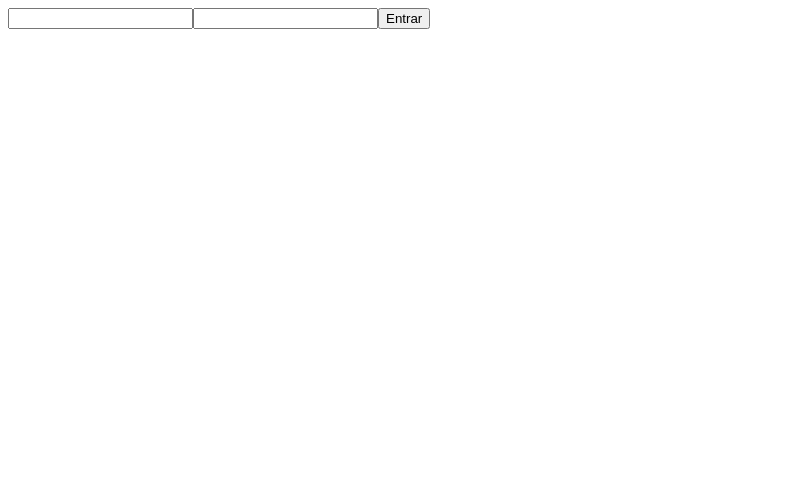
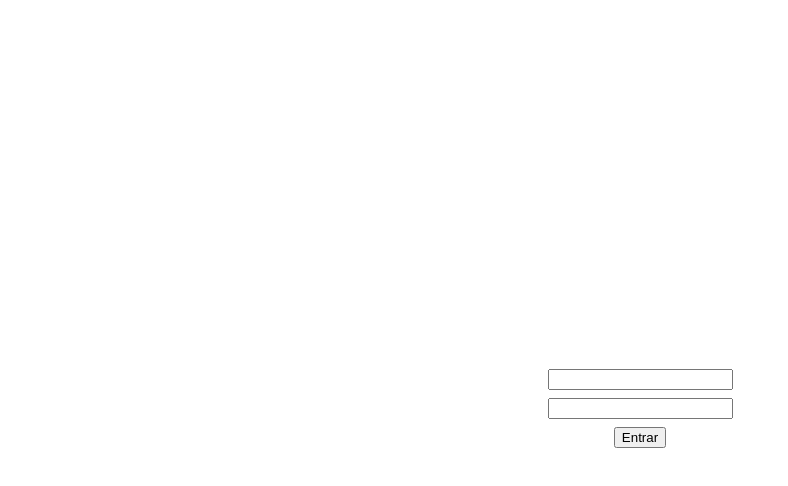
Before and after one commit to rafaeljunio/ignite-reactjs-auth, a Next.js app in the folder frontend/: page / in a window 1280 px wide. Shown: the top 486 px of the page, without its empty margins (0-788 px from the left). Built offline with nearby package versions, Linux system fonts and the light colour scheme.

Commit message:
Controle de permissões - Broadcast de logout

```diff
--- a/frontend/contexts/AuthContext.tsx
+++ b/frontend/contexts/AuthContext.tsx
@@ -1,8 +1,8 @@
-import { createContext, ReactNode, useState, useEffect } from "react";
-import { setCookie, parseCookies, destroyCookie } from 'nookies';
-import Router, { useRouter } from 'next/router';
+import { createContext, ReactNode, useEffect, useState } from "react";
+import { setCookie, parseCookies, destroyCookie } from 'nookies'
+import Router from 'next/router'
+
 import { api } from "../services/apiClient";
-
 
 type User = {
   email: string;
@@ -16,7 +16,8 @@ type SignInCredentials = {
 }
 
 type AuthContextData = {
-  signIn(credentials: SignInCredentials): Promise<void>;
+  signIn: (credentials: SignInCredentials) => Promise<void>;
+  signOut: () => void;
   user: User;
   isAuthenticated: boolean;
 };
@@ -25,42 +26,58 @@ type AuthProviderProps = {
   children: ReactNode;
 }
 
+export const AuthContext = createContext({} as AuthContextData)
+
+let authChannel: BroadcastChannel
+
 export function signOut() {
   destroyCookie(undefined, 'nextauth.token')
   destroyCookie(undefined, 'nextauth.refreshToken')
 
+  authChannel.postMessage('signOut');
+
   Router.push('/')
 }
 
-export const AuthContext = createContext({} as AuthContextData)
-
 export function AuthProvider({ children }: AuthProviderProps) {
-
-  const router = useRouter();
-
   const [user, setUser] = useState<User>();
   const isAuthenticated = !!user;
+
+  useEffect(() => {
+    authChannel = new BroadcastChannel('auth')
+
+    authChannel.onmessage = (message) => {
+      switch (message.data) {
+        case 'signOut':
+          signOut();
+          break;
+        default:
+          break;
+      }
+    }
+  }, [])
 
   useEffect(() => {
     const { 'nextauth.token': token } = parseCookies()
 
     if (token) {
-      api.get('/me').then(response => {
-        const { email, permissions, roles } = response.data
+      api.get('/me')
+        .then(response => {
+          const { email, permissions, roles } = response.data
 
-        setUser({ email, permissions, roles })
-      }).catch(() => {
-        signOut();
-      })
+          setUser({ email, permissions, roles })
+        })
+        .catch(() => {
+          signOut();
+        })
     }
   }, [])
 
   async function signIn({ email, password }: SignInCredentials) {
-
     try {
       const response = await api.post('sessions', {
         email,
-        password
+        password,
       })
 
       const { token, refreshToken, permissions, roles } = response.data;
@@ -78,20 +95,19 @@ export function AuthProvider({ children }: AuthProviderProps) {
       setUser({
         email,
         permissions,
-        roles
+        roles,
       })
 
       api.defaults.headers['Authorization'] = `Bearer ${token}`;
 
-      router.push('/dashboard');
-
+      Router.push('/dashboard');
     } catch (err) {
-      console.log(err)
+      console.log(err);
     }
   }
 
   return (
-    <AuthContext.Provider value={{ signIn, isAuthenticated, user }}>
+    <AuthContext.Provider value={{ signIn, signOut, isAuthenticated, user }}>
       {children}
     </AuthContext.Provider>
   )
--- a/frontend/next.config.js
+++ /dev/null
@@ -1,7 +0,0 @@
-/** @type {import('next').NextConfig} */
-const nextConfig = {
-  reactStrictMode: true,
-  swcMinify: true,
-}
-
-module.exports = nextConfig
--- a/frontend/pages/index.tsx
+++ b/frontend/pages/index.tsx
@@ -1,11 +1,13 @@
 import { GetServerSideProps } from "next";
-import { FormEvent, useContext, useState } from "react";
+import { FormEvent, useContext, useState } from "react"
 
 import { AuthContext } from "../contexts/AuthContext";
+
+import styles from '../styles/Home.module.css';
 import { withSSRGuest } from "../utils/withSSRGuest";
 
 export default function Home() {
-  const { signIn } = useContext(AuthContext)
+  const { signIn } = useContext(AuthContext);
 
   const [email, setEmail] = useState('');
   const [password, setPassword] = useState('');
@@ -18,14 +20,15 @@ export default function Home() {
       password
     }
 
-    await signIn(data);
+    await signIn(data)
   }
 
   return (
-    <form onSubmit={handleSubmit}>
-      <input type="email" value={email} onChange={e => setEmail(e.target.value)} />
-      <input type="password" value={password} onChange={e => setPassword(e.target.value)} />
-      <button type="submit">Entrar</button>
+    <form onSubmit={handleSubmit} className={styles.container} >
+      <input type="email" value={email} onChange={(e) => setEmail(e.target.value)} />
+      <input type="password" value={password} onChange={(e) => setPassword(e.target.value)} className={styles.input} />
+
+      <button type="submit" className={styles.button}>Entrar</button>
     </form>
   )
 }
--- /dev/null
+++ b/frontend/styles/Home.module.css
@@ -0,0 +1,16 @@
+.container {
+  display: flex;
+  flex-direction: column;
+  align-items: center;
+  justify-content: center;
+
+  min-height: 100vh;
+}
+
+.input {
+  margin-top: 8px;
+}
+
+.button {
+  margin-top: 8px;
+}
--- a/frontend/tsconfig.json
+++ b/frontend/tsconfig.json
@@ -11,13 +11,13 @@
     "strict": false,
     "forceConsistentCasingInFileNames": true,
     "noEmit": true,
-    "incremental": true,
     "esModuleInterop": true,
     "module": "esnext",
     "moduleResolution": "node",
     "resolveJsonModule": true,
     "isolatedModules": true,
-    "jsx": "preserve"
+    "jsx": "preserve",
+    "incremental": true
   },
   "include": [
     "next-env.d.ts",
--- a/frontend/utils/withSSRGuest.ts
+++ b/frontend/utils/withSSRGuest.ts
@@ -1,19 +1,19 @@
 import { GetServerSideProps, GetServerSidePropsContext, GetServerSidePropsResult } from "next";
 import { parseCookies } from "nookies";
 
-export function withSSRGuest<T>(fn: GetServerSideProps<T>): GetServerSideProps {
-  return async (ctx: GetServerSidePropsContext): Promise<GetServerSidePropsResult<T>> => {
+export function withSSRGuest<P>(fn: GetServerSideProps<P>) {
+  return async (ctx: GetServerSidePropsContext): Promise<GetServerSidePropsResult<P>> => {
     const cookies = parseCookies(ctx);
 
     if (cookies['nextauth.token']) {
       return {
         redirect: {
           destination: '/dashboard',
-          permanent: false
+          permanent: false,
         }
       }
     }
 
-    return await fn(ctx);
+    return await fn(ctx)
   }
 }
```
Also changed, not shown: frontend/pages/dashboard.tsx (+11 -13 lines), frontend/utils/withSSRAuth.ts (+11 -15 lines), 1 other file (tests, documents, lock files or other folders).
